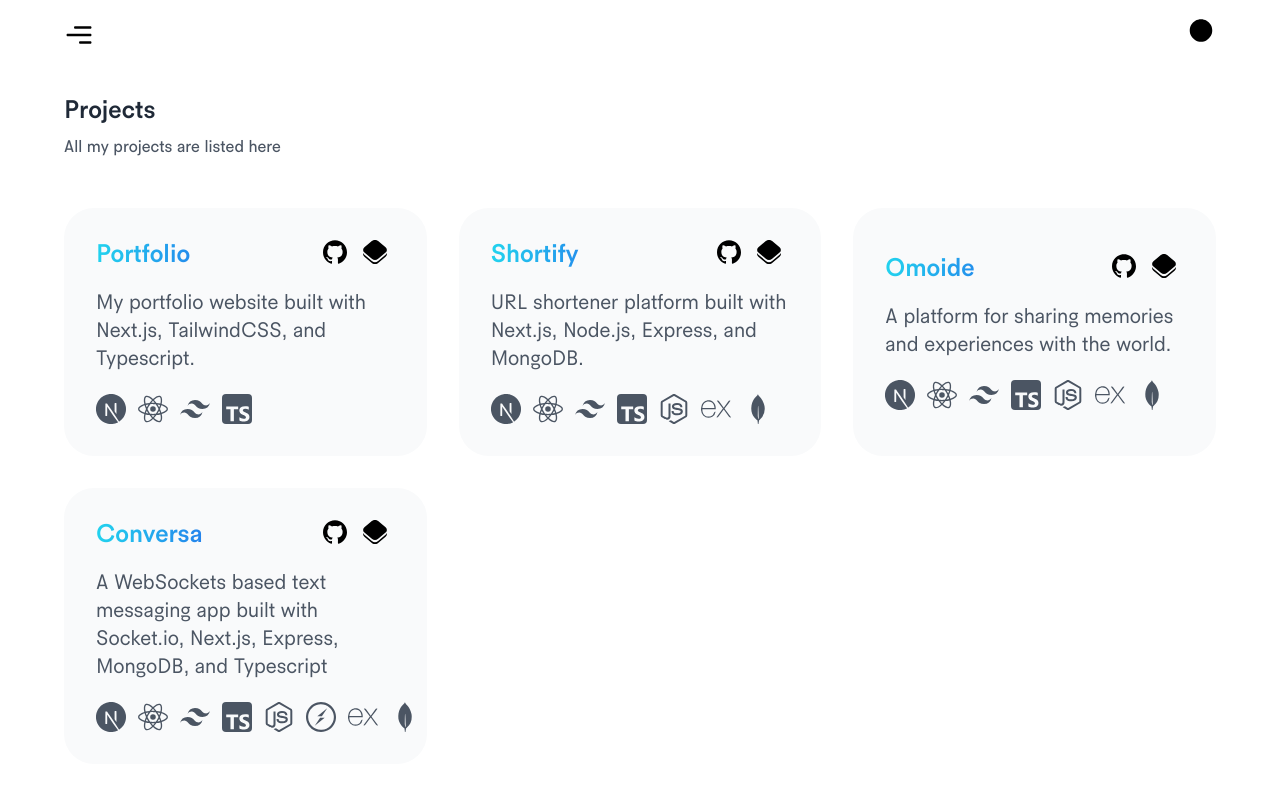
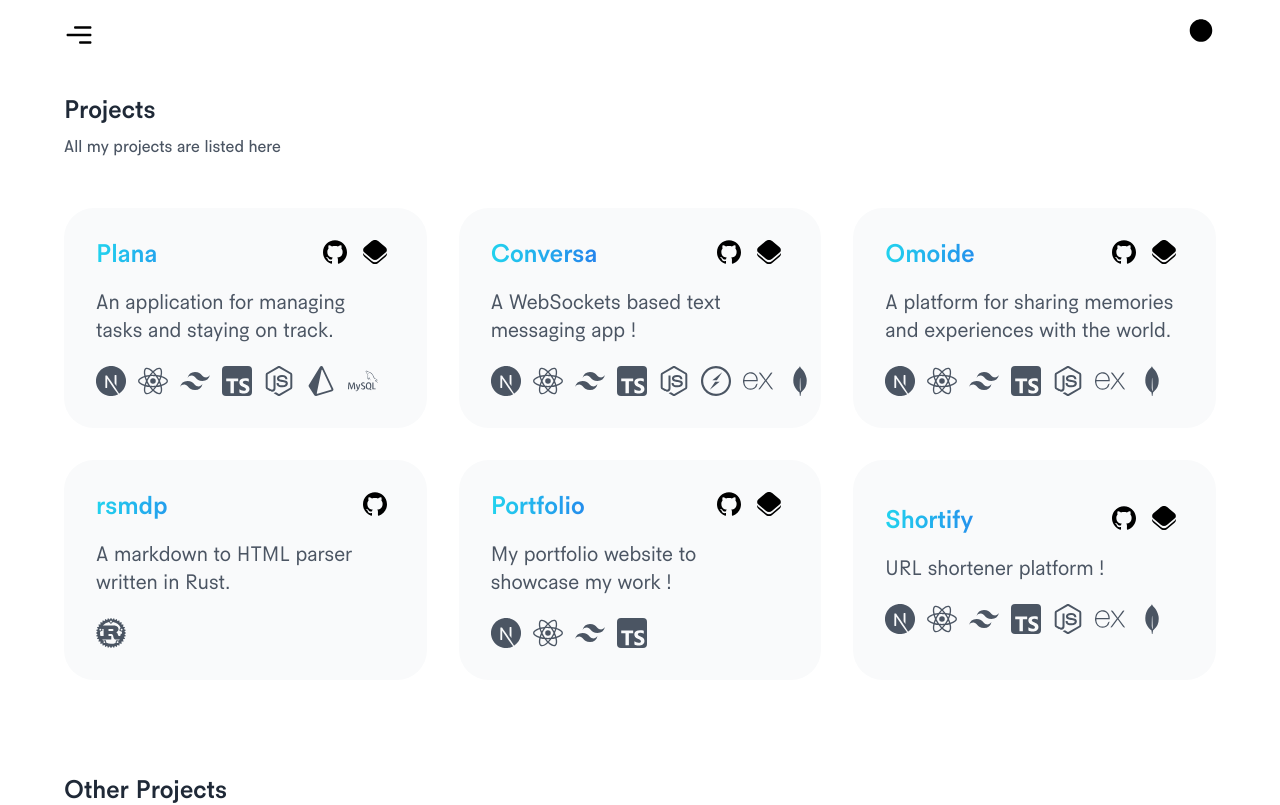
Before and after one commit to triyanox/portfolio, a Next.js app: page /projects in a window 1280 px wide. Shown: the top 805 px of the page. Built offline with nearby package versions, Linux system fonts and the light colour scheme.

Commit message:
new projects added

```diff
--- a/components/Projects.tsx
+++ b/components/Projects.tsx
@@ -21,6 +21,9 @@ import {
   Sass,
   Tailwindcss,
   SocketIo,
+  Prisma,
+  MySql,
+  Rust,
 } from './Icons'
 
 function Projects() {
@@ -36,38 +39,42 @@ function Projects() {
       </div>
 
       <div className="mb-4 grid grid-cols-1 gap-8 md:grid-cols-2 xl:grid-cols-3">
-        {' '}
         <FeaturedProjectsCard
-          title="Portfolio"
-          image="/projects/achaqcodes.png"
-          preview="https://achaq.codes"
-          source="https://github.com/triyanox/portfolio"
+          title="Plana"
+          image="/projects/plana.png"
+          preview="https://plana.achaq.codes"
+          source="https://github.com/triyanox/plana"
           id={1}
-          description="My portfolio website built with Next.js, TailwindCSS, and Typescript."
-          stack={[
-            <Nextdotjs />,
-            <Reactdotjs />,
-            <Tailwindcss />,
-            <Typescript />,
-          ]}
-        />
-        <FeaturedProjectsCard
-          title="Shortify"
-          image="/projects/shortify.png"
-          preview="https://shortify.achaq.codes"
-          source="https://github.com/triyanox/shortify-client"
-          id={2}
-          description="URL shortener platform built with Next.js,  Node.js, Express, and MongoDB."
+          description="An application for managing tasks and staying on track."
           stack={[
             <Nextdotjs />,
             <Reactdotjs />,
             <Tailwindcss />,
             <Typescript />,
             <Nodedotjs />,
+            <Prisma />,
+            <MySql />,
+          ]}
+        />
+        <FeaturedProjectsCard
+          title="Conversa"
+          image="/projects/conversa.png"
+          preview="https://conversa.achaq.codes"
+          source="https://github.com/triyanox/conversa-client"
+          id={2}
+          description="A WebSockets based text messaging app !"
+          stack={[
+            <Nextdotjs />,
+            <Reactdotjs />,
+            <Tailwindcss />,
+            <Typescript />,
+            <Nodedotjs />,
+            <SocketIo />,
             <Express />,
             <Mongodb />,
           ]}
         />
+
         <FeaturedProjectsCard
           title="Omoide"
           image="/projects/omoide.png"
@@ -86,19 +93,40 @@ function Projects() {
           ]}
         />
         <FeaturedProjectsCard
-          title="Conversa"
-          image="/projects/conversa.png"
-          preview="https://conversa.achaq.codes"
-          source="https://github.com/triyanox/conversa-client"
-          id={1}
-          description="A WebSockets based text messaging app built with Socket.io, Next.js, Express, MongoDB, and Typescript"
+          title="rsmdp"
+          image="/projects/rsmdp.png"
+          source="https://github.com/triyanox/rsmdp"
+          id={4}
+          description="A markdown to HTML parser written in Rust."
+          stack={[<Rust />]}
+        />
+        <FeaturedProjectsCard
+          title="Portfolio"
+          image="/projects/achaqcodes.png"
+          preview="https://achaq.codes"
+          source="https://github.com/triyanox/portfolio"
+          id={5}
+          description="My portfolio website to showcase my work !"
+          stack={[
+            <Nextdotjs />,
+            <Reactdotjs />,
+            <Tailwindcss />,
+            <Typescript />,
+          ]}
+        />
+        <FeaturedProjectsCard
+          title="Shortify"
+          image="/projects/shortify.png"
+          preview="https://shortify.achaq.codes"
+          source="https://github.com/triyanox/shortify-client"
+          id={6}
+          description="URL shortener platform !"
           stack={[
             <Nextdotjs />,
             <Reactdotjs />,
             <Tailwindcss />,
             <Typescript />,
             <Nodedotjs />,
-            <SocketIo />,
             <Express />,
             <Mongodb />,
           ]}
```
